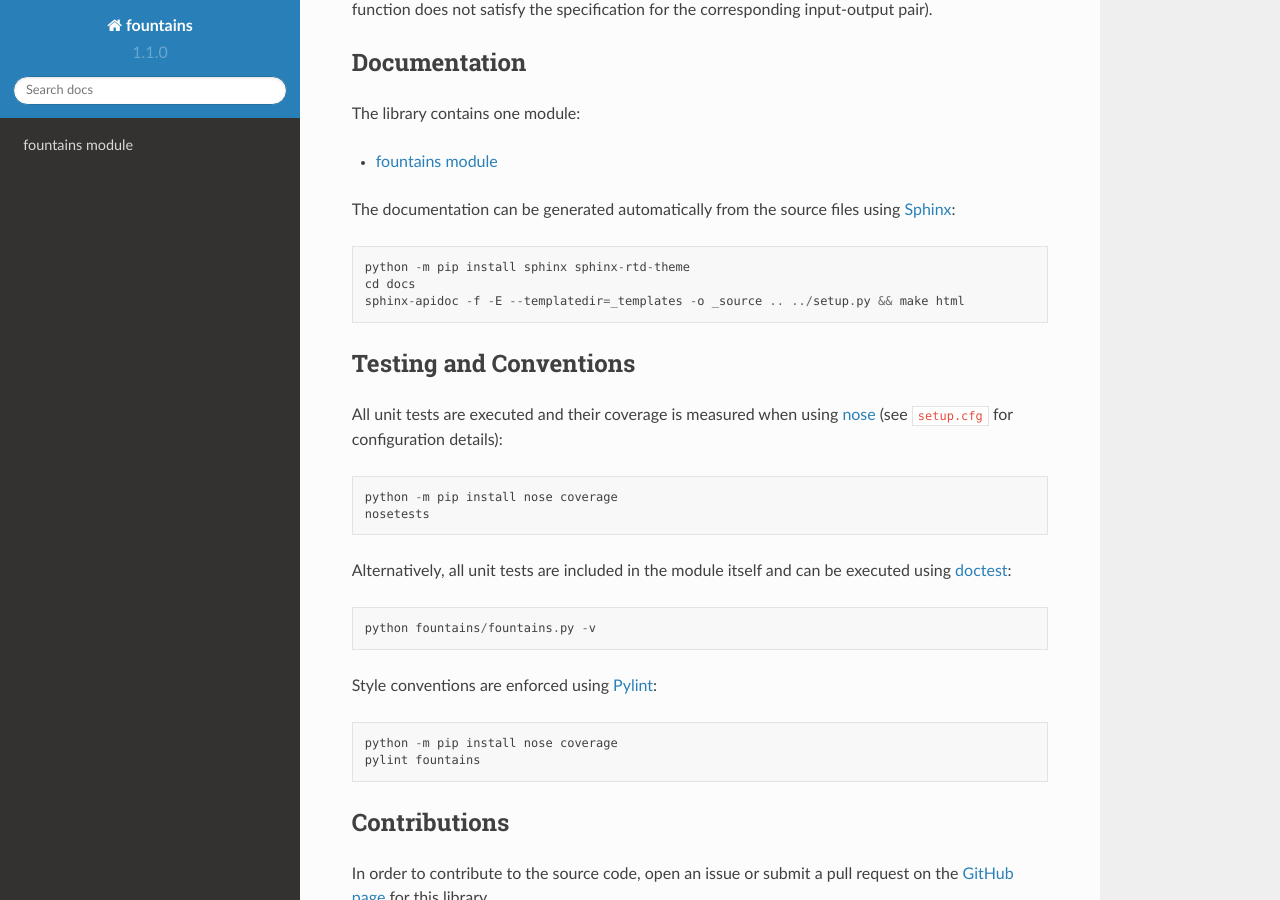
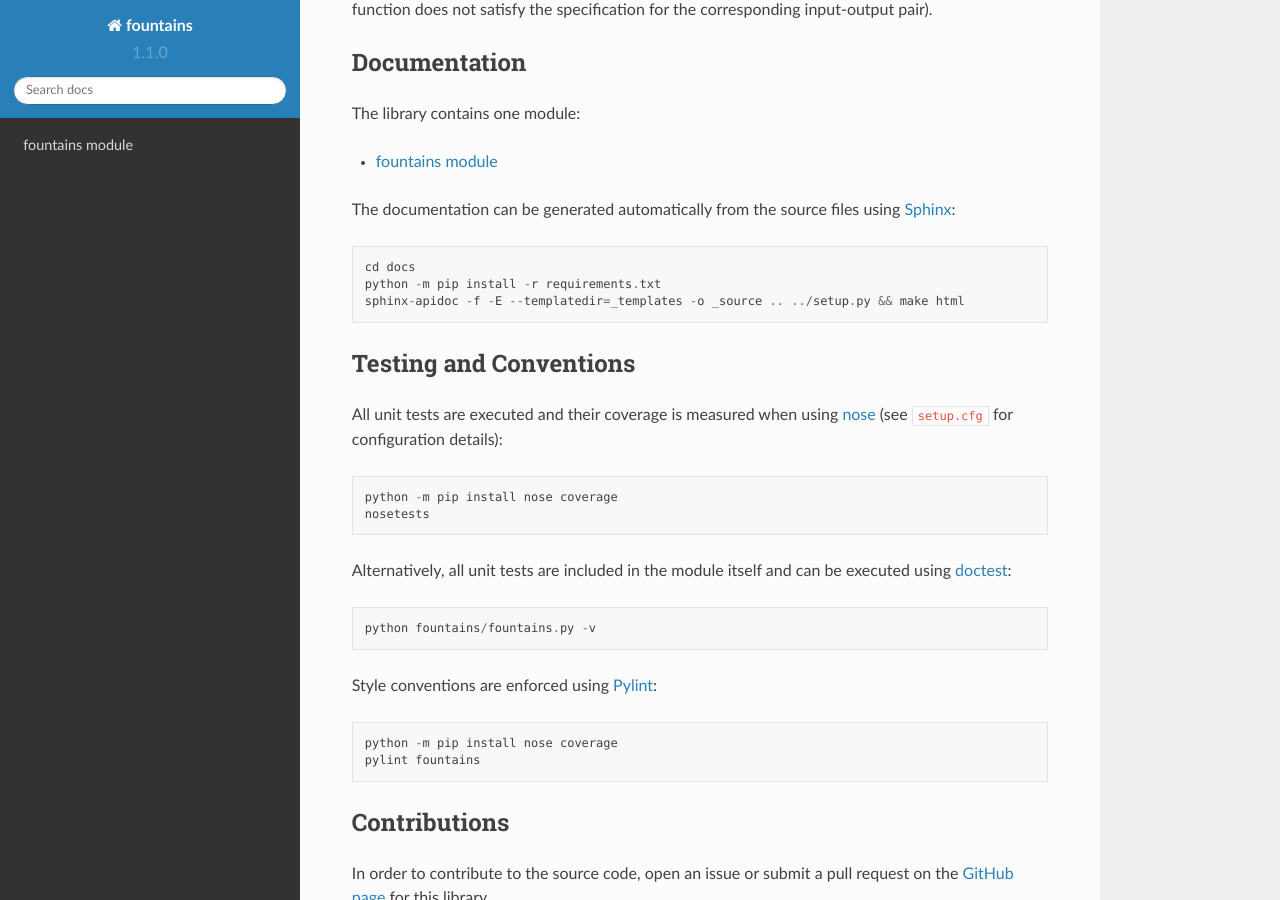
Before and after one commit to reity/fountains, a Sphinx documentation site: the page built from docs/index.rst, in a window 1280 px wide and 900 px high, scrolled down 1751 px. Built offline with Sphinx 7.4.7 and the Read the Docs theme 2.0.0, drawn with Linux system fonts in a browser that asks for light colours; part of the change alters nothing that is shown.

```diff
--- a/README.rst
+++ b/README.rst
@@ -76,8 +76,8 @@ Documentation
 
 The documentation can be generated automatically from the source files using `Sphinx <https://www.sphinx-doc.org/>`_::
 
-    python -m pip install sphinx sphinx-rtd-theme
     cd docs
+    python -m pip install -r requirements.txt
     sphinx-apidoc -f -E --templatedir=_templates -o _source .. ../setup.py && make html
 
 Testing and Conventions
--- a/docs/conf.py
+++ b/docs/conf.py
@@ -35,7 +35,8 @@ copyright = '2020, Reity LLC' # Period omitted; precedes punctuation.
 extensions = [
     'sphinx.ext.autodoc',
     'sphinx.ext.doctest',
-    'sphinx.ext.napoleon'
+    'sphinx.ext.napoleon',
+    'sphinx_autodoc_typehints'
 ]
 
 # Add any paths that contain templates here, relative to this directory.
@@ -48,7 +49,6 @@ exclude_patterns = ['_build']
 
 # Options to configure autodoc extension behavior.
 autodoc_member_order = 'bysource'
-autodoc_preserve_defaults = True
 autodoc_default_options = {
     'special-members': True,
     'exclude-members': ','.join([
@@ -59,6 +59,9 @@ autodoc_default_options = {
         '__dict__'
     ])
 }
+autodoc_typehints = "description"
+autodoc_typehints_description_target = "documented"
+autodoc_preserve_defaults = True
 
 
 # -- Options for HTML output -------------------------------------------------
--- /dev/null
+++ b/docs/requirements.txt
@@ -0,0 +1,3 @@
+sphinx==4.2.0
+sphinx-rtd-theme==1.0.0
+sphinx-autodoc-typehints==1.12.0
```
Also changed, not shown: .travis.yml.
